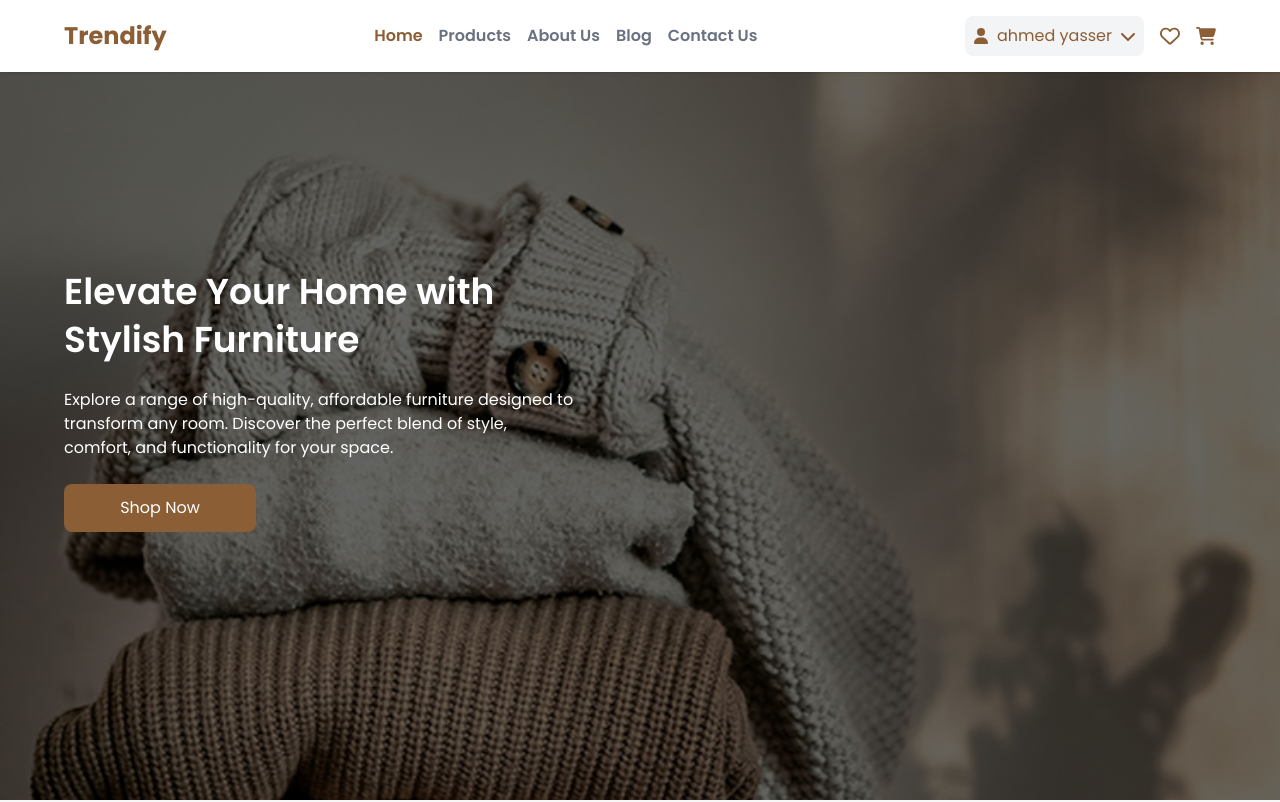
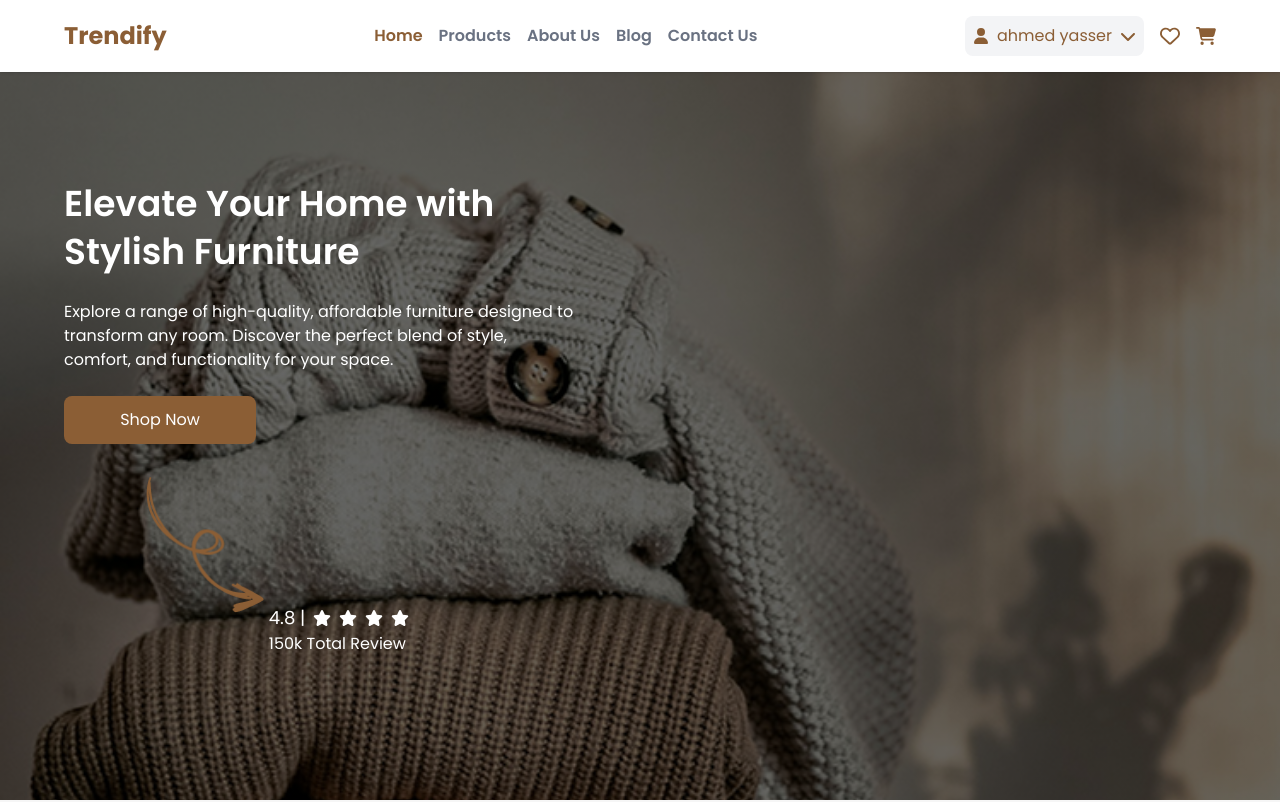
Before and after one commit to ahmedya3ser8/Trendify-Eco, a React (Vite) app: page / in a window 1280 px wide. Shown: the top 802 px of the page. Built offline with nearby package versions, Linux system fonts and the light colour scheme; no server answers; sample sign-in values are in the browser's storage.

Commit message:
UPDATE: hero component in home page

```diff
--- a/src/features/home/components/hero/Hero.tsx
+++ b/src/features/home/components/hero/Hero.tsx
@@ -1,4 +1,7 @@
 import { Link } from 'react-router-dom';
+
+import arrow from '/images/home/arrow.png';
+import { FaStar } from 'react-icons/fa6';
 import style from './style.module.css';
 
 const Hero = () => {
@@ -12,6 +15,15 @@ const Hero = () => {
             Discover the perfect blend of style, comfort, and functionality for your space.
           </p>
           <Link to='/products' className="btn w-1/6 flex items-center justify-center"> Shop Now </Link>
+          <div className="arrow">
+            <img src={arrow} className='w-[70px] md:w-[120px] relative left-[7%]' alt="arrow" />
+          </div>
+          <div className="text-white absolute left-[21%] bottom-[18%]">
+            <div className="flex items-center gap-2 text-lg">
+              4.8 | <FaStar /> <FaStar /> <FaStar /> <FaStar />
+            </div>
+            150k Total Review
+          </div>
         </div>
       </div>
     </section>
--- a/src/hooks/useWishlist.ts
+++ b/src/hooks/useWishlist.ts
@@ -12,7 +12,6 @@ const useWishlist = () => {
   const { mutate: addToWishlist } = useMutation({
     mutationFn: addProductToWishlist,
     onSuccess: (res) => {
-      console.log(res);
       if (res.status === 'success') {
         toast.success(res.message);
         queryClient.invalidateQueries({ queryKey: ["wishlist"] });
@@ -25,7 +24,6 @@ const useWishlist = () => {
   const { mutate: removeFromWishlist } = useMutation({
     mutationFn: removeProductFromWishlist,
     onSuccess: (res) => {
-      console.log(res);
       if (res.status === 'success') {
         toast.success(res.message);
         queryClient.invalidateQueries({ queryKey: ["wishlist"] });
```
Also changed, not shown: public/images/home/arrow.png (added).
